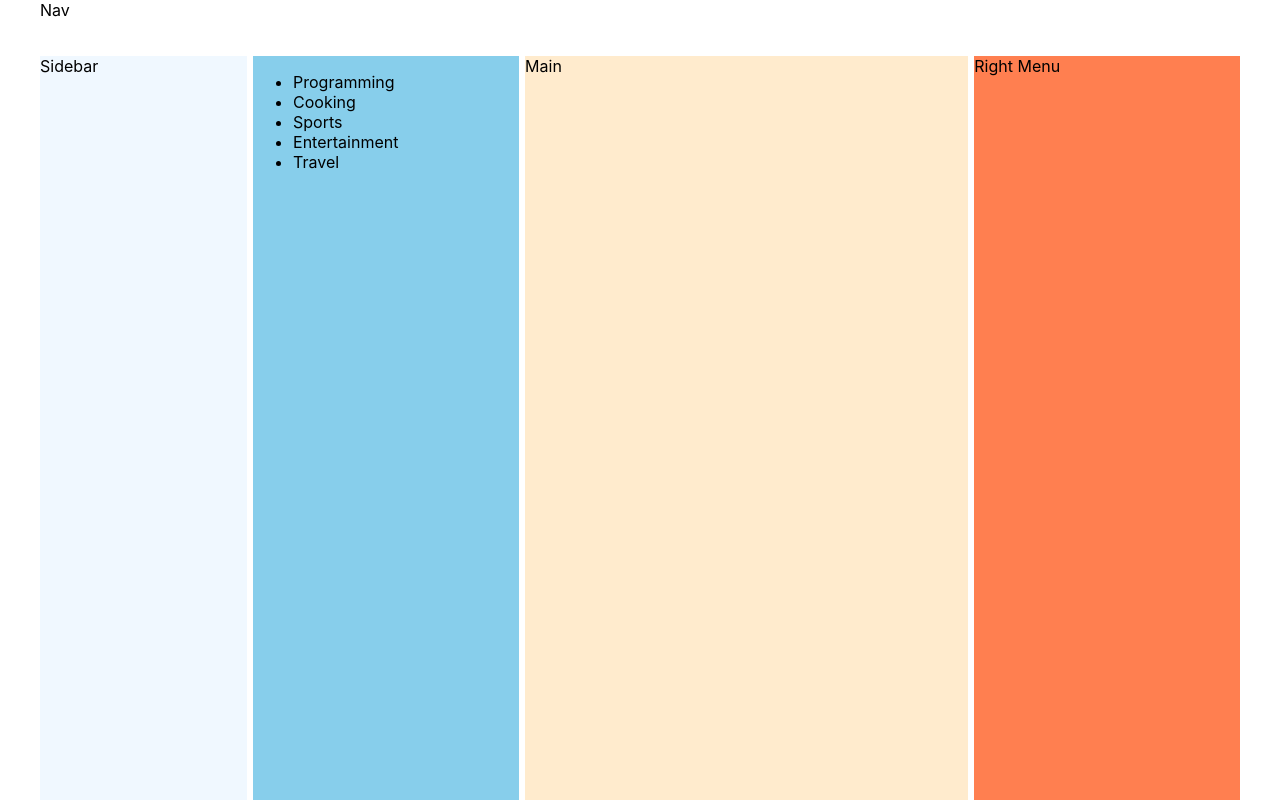
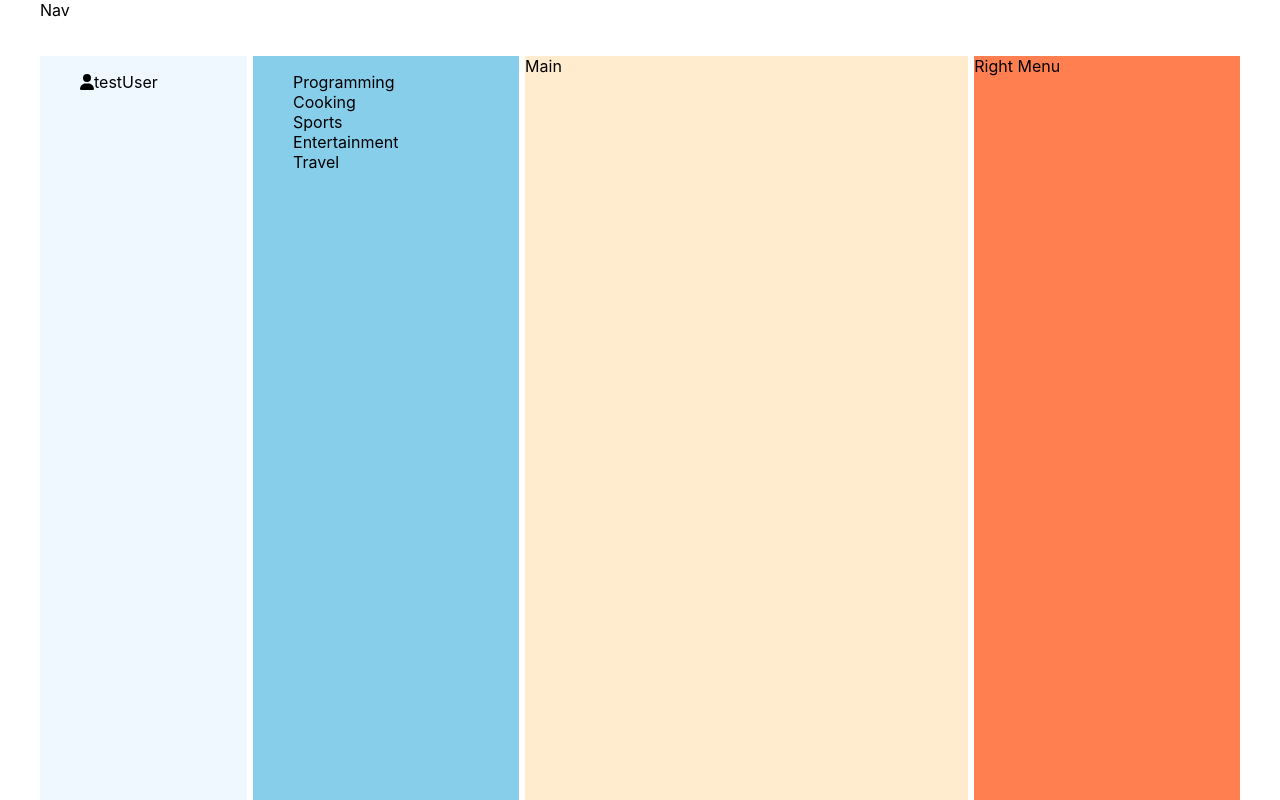
Before and after one commit to sleekcharly/confam-forum, a React (Create React App) app: page / in a window 1280 px wide. Shown: the top 800 px of the page. Built offline with nearby package versions, Linux system fonts and the light colour scheme.

Commit message:
remove bullets from lists and update SideBar.tsx file

```diff
--- a/src/components/sidebar/SideBar.tsx
+++ b/src/components/sidebar/SideBar.tsx
@@ -1,5 +1,6 @@
 import React from "react";
 import { useWindowDimensions } from "../../hooks/useWindowDimensions";
+import SideBarMenus from "./SideBarMenus";
 
 const SideBar = () => {
   const { width } = useWindowDimensions();
@@ -8,7 +9,11 @@ const SideBar = () => {
     return null;
   }
 
-  return <div className="sidebar">Sidebar</div>;
+  return (
+    <div className="sidebar">
+      <SideBarMenus />
+    </div>
+  );
 };
 
 export default SideBar;
--- a/src/index.css
+++ b/src/index.css
@@ -11,3 +11,7 @@ code {
   font-family: source-code-pro, Menlo, Monaco, Consolas, "Courier New",
     monospace;
 }
+
+ul {
+  list-style-type: none;
+}
```
Also changed, not shown: steps-note.txt.
